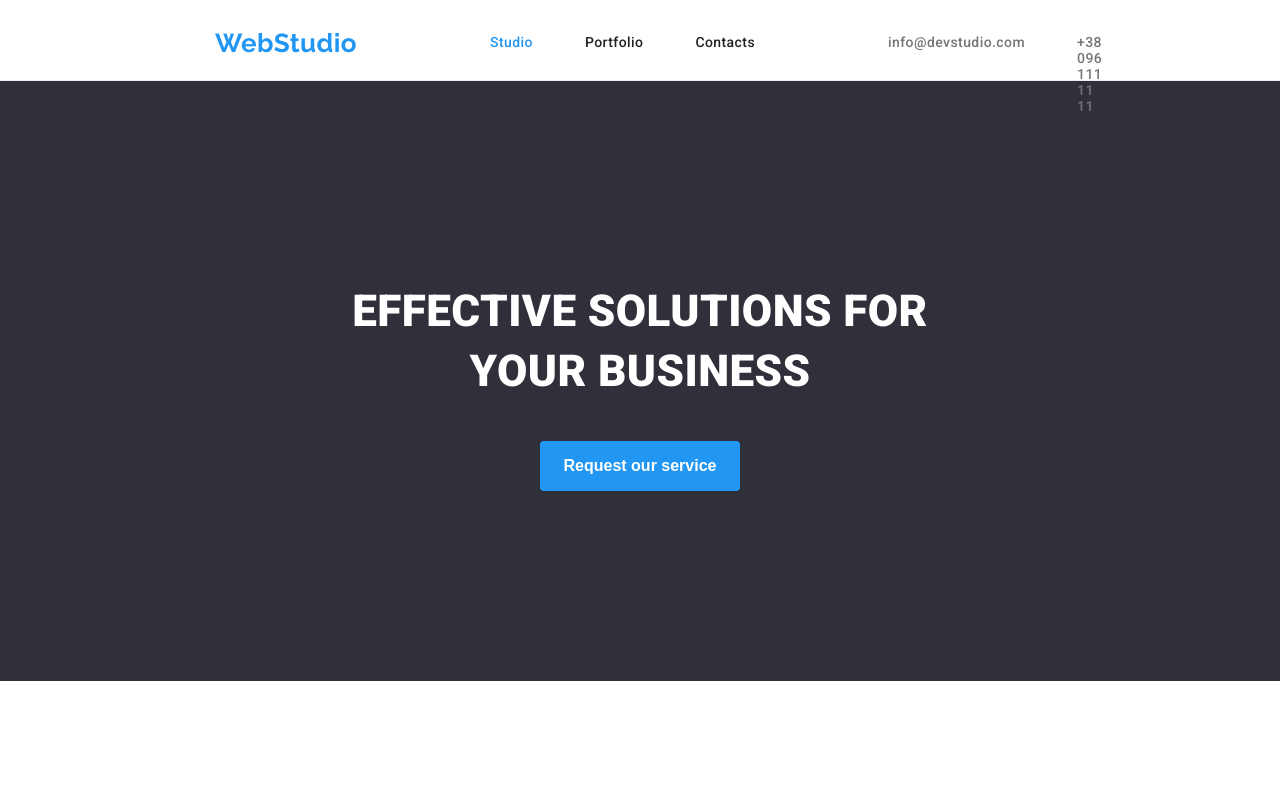
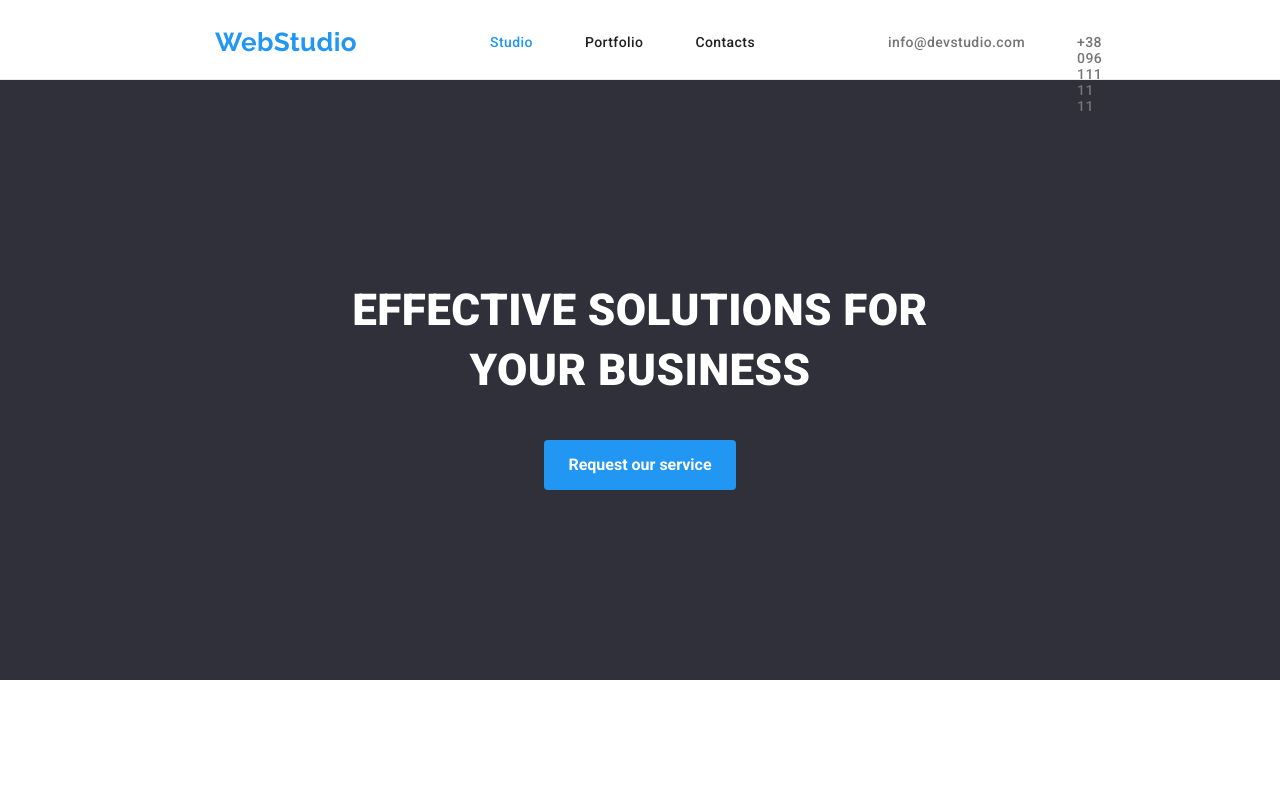
Before and after one commit to AntonPavlov8/goit-markup-hw-03, a website: page index.html in a window 1280 px wide. Shown: the top 785 px of the page. Drawn offline with nearby package versions, Linux system fonts and the light colour scheme.

Commit message:
added modern normalize

```diff
--- a/css/styles.css
+++ b/css/styles.css
@@ -1,3 +1,4 @@
+@import "../node_modules/modern-normalize/modern-normalize.css";
 :root {
   --primary-text-color: #757575;
   --accent-color: #2196f3;
--- /dev/null
+++ b/package.json
@@ -0,0 +1,5 @@
+{
+  "dependencies": {
+    "modern-normalize": "^1.1.0"
+  }
+}
```
Also changed, not shown: 1 other file.
